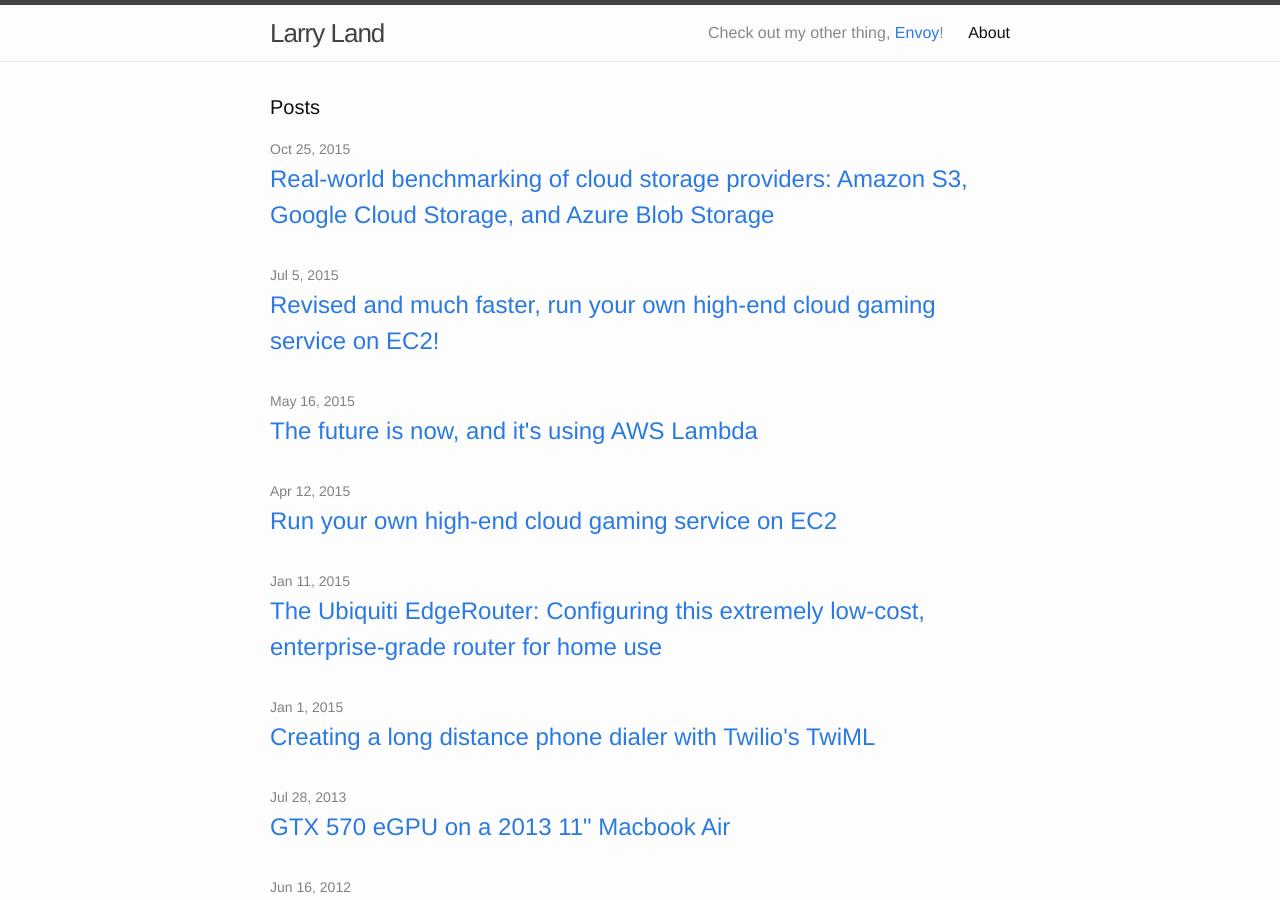
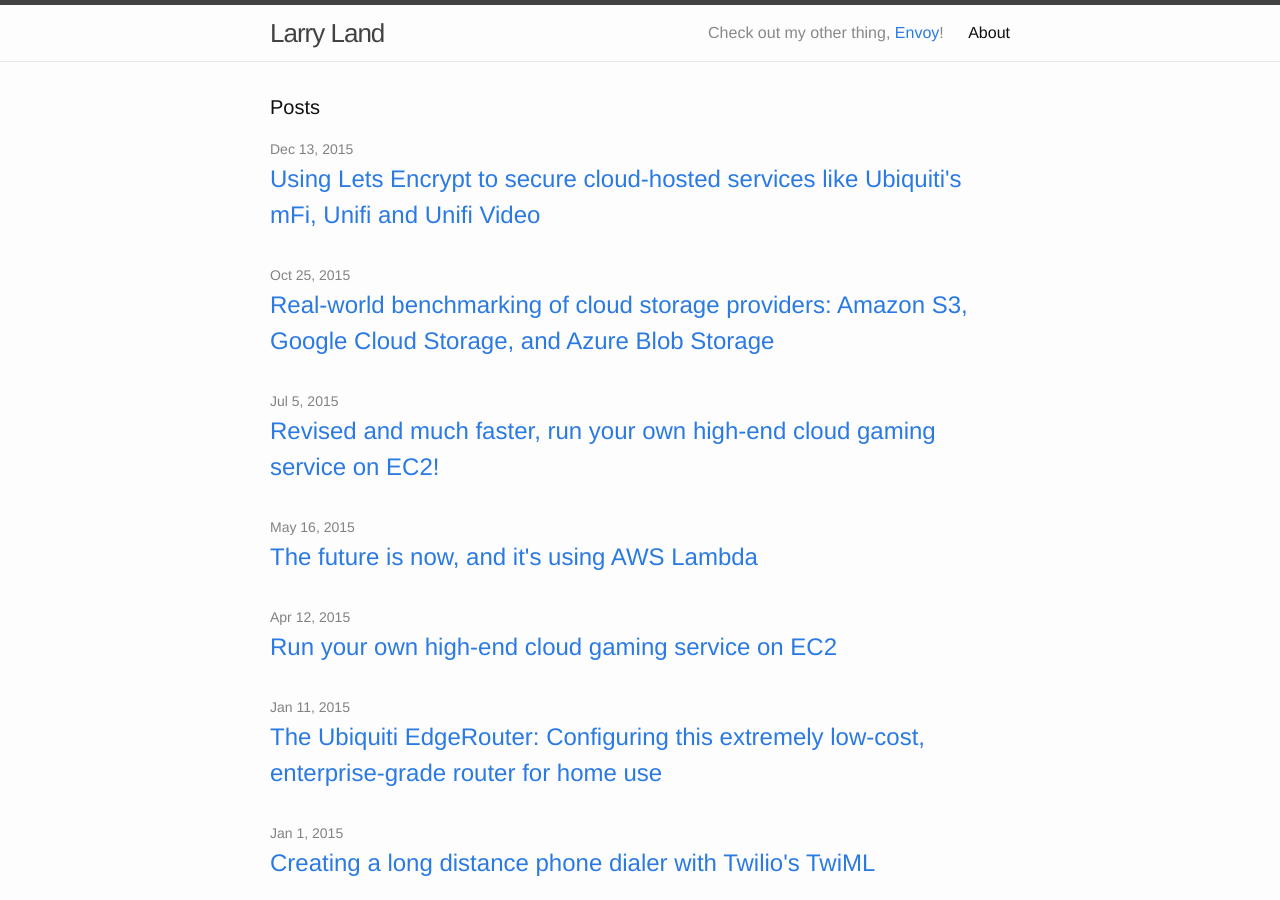
Before and after one commit to lg/lg.io, a Jekyll site: the page built from index.html, in a window 1280 px wide and 900 px high. Built offline with Jekyll 4.4.1, drawn with Linux system fonts in a browser that asks for light colours; comment, search, counter and statistics services are not loaded; part of the change alters nothing that is shown.

Commit message:
added letsencrypt article

```diff
--- a/_config.yml
+++ b/_config.yml
@@ -6,12 +6,14 @@ baseurl: "" # the subpath of your site, e.g. /blog/
 url: "http://lg.io" # the base hostname & protocol for your site
 twitter_username: lg
 github_username: lg
-highlighter: pygments
+highlighter: coderay
 timezone: America/Los_Angeles
 
 # Build settings
 markdown: kramdown
+kramdown:
+  input: GFM
 
 gems:
   - jekyll-gist
-  - pygments
+  - coderay
--- /dev/null
+++ b/_posts/2015-12-13-using-lets-encrypt-to-secure-cloud-hosted-services-like-ubiquitis-mfi-unifi-and-unifi-video.md
@@ -0,0 +1,165 @@
+---
+layout: post
+title: "Using Lets Encrypt to secure cloud-hosted services like Ubiquiti's mFi, Unifi and Unifi Video"
+categories: []
+tags: []
+published: True
+
+---
+
+<img src="/assets/goodcert.png" style="width: 542px;" />
+<sub><sup>**Wow -- I got myself a free signed SSL cert for my WiFi controller!**</sup></sub>
+
+[Lets Encrypt](https://letsencrypt.org) recently was released and is definitely super interesting. They basically issue SSL Certificates for free. SSL Certs typically would cost [hundreds of dollars](https://www.digicert.com/welcome/ssl-plus.htm) per domain and [even more](https://www.thawte.com/ssl/wildcard-ssl-certificates/) for Wildcard certificates. It's insane, it's essentially an entire industry predecated around artificial pricing for something that is essentially zero cost to generate and maintain. Not to mention holding back security and encryption on the web since not just anyone can afford hundreds of dollars a year for a cert. This entire industry is holding back progress at a massive scale, so we're going to fix that :)
+
+With Lets Encrypt, this is all free now. As cost is no longer a problem, we can encrypt other communication like router config landing pages and other services. No need for self-signed certificates that your browser freaks out about when navigating to. Now we can have real certs!
+
+As I'm a big fan of Ubiquiti products, I'm going to show some examples in this article for how to use Lets Encrypt to generate certificates that are compatible with the [mFi automation](https://www.ubnt.com/mfi/mport/) stuff, Ubiquiti's [Unifi wifi](https://www.ubnt.com/unifi/unifi-ap/) controller and their [Unifi Video](https://www.ubnt.com/unifi-video/unifi-video-camera-micro/) series for surveillance. Ubiquiti, as they're an enterprise company, _[imo wrongly]_ expects companies to want to host the backing controller software for these devices on-site. We're going to host them on EC2 though, so we don't need to manage servers or have people tripping over power cables. Since we're on the internet though, we need proper SSL to prevent the NSA and all their shenanigans.
+
+<img src="/assets/mfi.jpg" style="width: 145px;" /><img src="/assets/unifi.jpg" style="width: 234px;" /><img src="/assets/unifivideo.png" style="width: 250px;" />
+<sub><sup>**Ubiquiti's mFi, Unifi wireless and Unifi Video micro camera. They all need a hosted controller.**</sup></sub>
+
+*Note*: This article will be specific to configuring Ubiquiti's services, but the Lets Encrypt instructions are the same regardless of what kind of service you might want.
+
+So, lets get started!
+
+<br/>
+
+### Part A: Provisioning an EC2 server w/ Lets Encrypt
+
+Lets Encrypt is somewhat unusual in the way it works. Essentially yes, they give out free certificates, but they need to be renewed every 3 months. Not sure why this is, but my guess is it has something to do with that they're free. As such, on whatever server you're using to host your service, you'll need to have a cronjob that runs Lets Encrypt *on that server*. Otherwise your cert will expire, and you're going to have a bad time.
+
+Go to AWS EC2 and create an instance. For Ubiquiti products, I've found that even one `t2.micro` machine can run all three of the servers we'll be deal with in this artice. If configured right, you might even be able to stay in the AWS [Free Tier](https://aws.amazon.com/free/)
+
+- Type: t2.micro
+- OS: Ubuntu Server 14.04 LTS
+- Storage: ~30GB (maybe more if you'll be doing a lot of video recording)
+- Ports to open: At least port 443 for the Lets Encrypt verification, but depending on the Ubiquiti service (all TCP unless otherwise specified):
+	- **mFi**: 6080, 6443
+	- **Unifi**: 8081, 8080, 8443, 8880, 8843, 3478 (UDP)
+	- **Unifi Video**: 6666, 7080, 7443, 7445, 7446, 7447
+
+<br/>
+
+### Part B: Install the Ubiquiti services you'd like
+
+You'll need to add Ubiquiti's repositories so you can use `apt-get` to easily install the right services.
+
+-   **mFi**:
+
+		echo 'deb http://dl.ubnt.com/mfi/distros/deb/ubuntu ubuntu ubiquiti' | sudo tee -a /etc/apt/sources.list.d/100-ubnt.list
+		sudo apt-key adv --keyserver keyserver.ubuntu.com --recv C0A52C50
+		sudo apt-get update
+		sudo apt-get install mfi
+
+-   **Unifi**:
+
+		echo 'deb http://www.ubnt.com/downloads/unifi/debian stable ubiquiti' | sudo tee -a /etc/apt/sources.list.d/100-ubnt.list
+		sudo apt-key adv --keyserver keyserver.ubuntu.com --recv C0A52C50
+		sudo apt-get update
+		sudo apt-get install unifi
+
+-   **Unifi Video**:
+
+		echo 'deb http://www.ubnt.com/downloads/unifi-video/apt trusty ubiquiti' | sudo tee -a /etc/apt/sources.list.d/100-ubnt.list
+		wget -O - http://www.ubnt.com/downloads/unifi-video/apt/unifi-video.gpg.key | sudo apt-key add -
+		sudo apt-get update
+		sudo apt-get install unifi-video
+
+After the installation of the packages you want, you should be able to go to the https endpoint to see the page. It'll be: `https://<your-aws-ip>:6443` for mFi, `https://<your-aws-ip>:8443` for Unifi, and `https://<your-aws-ip>:7443` for Unifi Video.
+
+Problem is, you're using a self-signed certificate, so your web browser will complain. Next, we're going to use Lets Encrypt to get a real certificate.
+
+<img src="/assets/badcert.png" style="width: 540px;" />
+<sub><sup>**Self-signed cert's not so hot. ;(**</sup></sub>
+
+### Part C: Generating the signed certificate with Lets Encrypt
+
+Lets install Lets Encrypt now. Reminder that this needs to be done on this server, not your local machine.
+
+	sudo apt-get install git
+	git clone https://github.com/letsencrypt/letsencrypt
+	letsencrypt/letsencrypt-auto
+
+That last line will configure Lets Encrypt and also install some dependencies. Typically you'd use it for generating certificates, so it'll error for now about not knowing what to do. That's fine.
+
+Now, using Lets Encrypt, we generate the signed certificate. Surprisingly it's just a one-liner:
+
+	letsencrypt/letsencrypt-auto certonly --text --standalone --standalone-supported-challenges tls-sni-01 --domain mysubdomain.mydomain.com --email me@myemail.com --agree-tos --renew-by-default
+
+Make sure to change `mysubdomain.mydomain.com` to whatever your domain is, and `me@myemail.com` to whatever your personal email address is (they use it to remind you when your cert will expire, and more).
+
+<br/>
+
+### Part D: Load the certs into the services
+
+The Ubiquiti services are Java-based and they use the [Java Keystore](https://www.digitalocean.com/community/tutorials/java-keytool-essentials-working-with-java-keystores) as a way of storing the private keys and certificates. We first need to generate a [PKCS #12](https://en.wikipedia.org/wiki/PKCS_12) certificate from the raw ones we just received:
+
+	sudo openssl pkcs12 -export -inkey /etc/letsencrypt/live/mysubdomain.mydomain.com/privkey.pem -in /etc/letsencrypt/live/mysubdomain.mydomain.com/fullchain.pem -out /home/ubuntu/cert.p12 -name ubnt -password pass:temppass
+
+Again, don't forget to replace `mysubdomain.mydomain.com` with your domain name. Everything else can remain as-is.
+
+Now for each service you'll need to load the PKCS #12 certificate into its own keystore.
+
+-	**mFi**:
+
+		sudo keytool -importkeystore -deststorepass aircontrolenterprise -destkeypass aircontrolenterprise -destkeystore /var/lib/mfi/keystore -srckeystore /home/ubuntu/cert.p12 -srcstoretype PKCS12 -srcstorepass temppass -alias ubnt -noprompt
+
+-	**Unifi**:
+
+		sudo keytool -importkeystore -deststorepass aircontrolenterprise -destkeypass aircontrolenterprise -destkeystore /var/lib/unifi/keystore -srckeystore /home/ubuntu/cert.p12 -srcstoretype PKCS12 -srcstorepass temppass -alias ubnt -noprompt
+
+-	**Unifi Video**:
+
+		sudo keytool -importkeystore -deststorepass ubiquiti -destkeypass ubiquiti -destkeystore /var/lib/unifi-video/keystore -srckeystore /home/ubuntu/cert.p12 -srcstoretype PKCS12 -srcstorepass temppass -alias ubnt -noprompt
+
+Basically all that's different is the keystore location of the service, and the password Ubiquiti uses to protect it.
+
+Finally, delete the PKCS #12 files (since they've already been imported), and restart the services (as appropriate)
+
+	sudo rm /home/ubuntu/cert.p12
+	sudo /etc/init.d/mfi restart
+	sudo /etc/init.d/unifi restart
+	sudo /etc/init.d/unifi-video restart
+
+That's basically it! You should go to those same urls as before and you'll now *hopefully* have your browser not complaining. :)
+
+<img src="/assets/goodcert2.png" style="width: 450px;" />
+<sub><sup>**The browser likes it!**</sup></sub>
+
+### Part E: Automating Lets Encrypt certificate renewal
+
+As mentioned before, Lets Encrypt certificates only last 3 months. As such, we'll need to get this machine to renew the certificates probably monthly and then place the new certs back into services. It's essentially doing parts C and D on a scheduled job using `cron`.
+
+Create a new file `/home/ubuntu/renew_lets_encrypt_cert.sh` and customize it according to what you used in Parts C and D. No `sudo` needed since cron will run it automatically as a super user. Use full paths to files. Here's an example:
+
+	# Get the certificate from LetsEncrypt
+	/home/ubuntu/letsencrypt/letsencrypt-auto certonly --text --standalone --standalone-supported-challenges tls-sni-01 --domain mysubdomain.mydomain.com --email me@myemail.com --agree-tos --renew-by-default
+
+	# Convert cert to PKCS #12 format
+	openssl pkcs12 -export -inkey /etc/letsencrypt/live/mysubdomain.mydomain.com/privkey.pem -in /etc/letsencrypt/live/mysubdomain.mydomain.com/fullchain.pem -out /home/ubuntu/cert.p12 -name ubnt -password pass:temppass
+
+	# Load it into the java keystore that UBNT understands
+	keytool -importkeystore -deststorepass aircontrolenterprise -destkeypass aircontrolenterprise -destkeystore /var/lib/mfi/keystore -srckeystore /home/ubuntu/cert.p12 -srcstoretype PKCS12 -srcstorepass temppass -alias ubnt -noprompt
+	keytool -importkeystore -deststorepass aircontrolenterprise -destkeypass aircontrolenterprise -destkeystore /var/lib/unifi/keystore -srckeystore /home/ubuntu/cert.p12 -srcstoretype PKCS12 -srcstorepass temppass -alias ubnt -noprompt
+	keytool -importkeystore -deststorepass ubiquiti -destkeypass ubiquiti -destkeystore /var/lib/unifi-video/keystore -srckeystore /home/ubuntu/cert.p12 -srcstoretype PKCS12 -srcstorepass temppass -alias ubnt -noprompt
+
+	# Clean up and use new cert
+	rm /home/ubuntu/cert.p12
+	/etc/init.d/mfi restart
+	/etc/init.d/unifi restart
+	/etc/init.d/unifi-video restart
+
+Make sure to make this executable:
+
+	sudo chmod +x /home/ubuntu/renew_lets_encrypt_cert.sh
+
+Lets start modifying the crontab file with `sudo crontab -e` and put the following at the bottom:
+
+	1 1 1 * * /home/ubuntu/renew_lets_encrypt_cert.sh
+
+This will schedule the certificate renewal on the 1st of every month.
+
+And now you're really done! You have a free SSL certificate by Lets Encrypt being automatically renewed and assigned to the different services on a monthly basis.
+
+Thanks for reading!
```
Also changed, not shown: assets/badcert.png (added), assets/goodcert.png (added), assets/goodcert2.png (added), assets/mfi.jpg (added), assets/unifi.jpg (added), assets/unifivideo.png (added), 1 other file.
